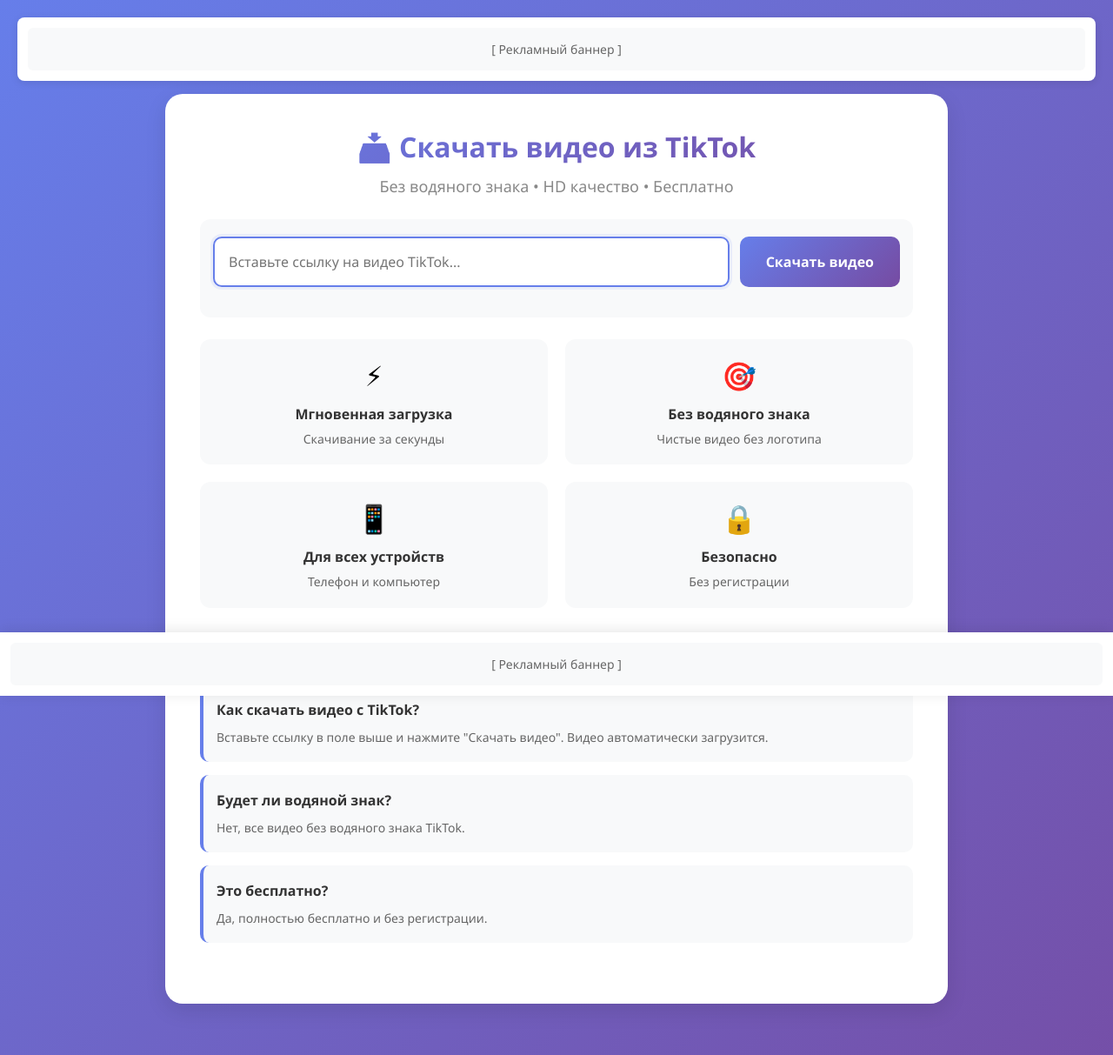
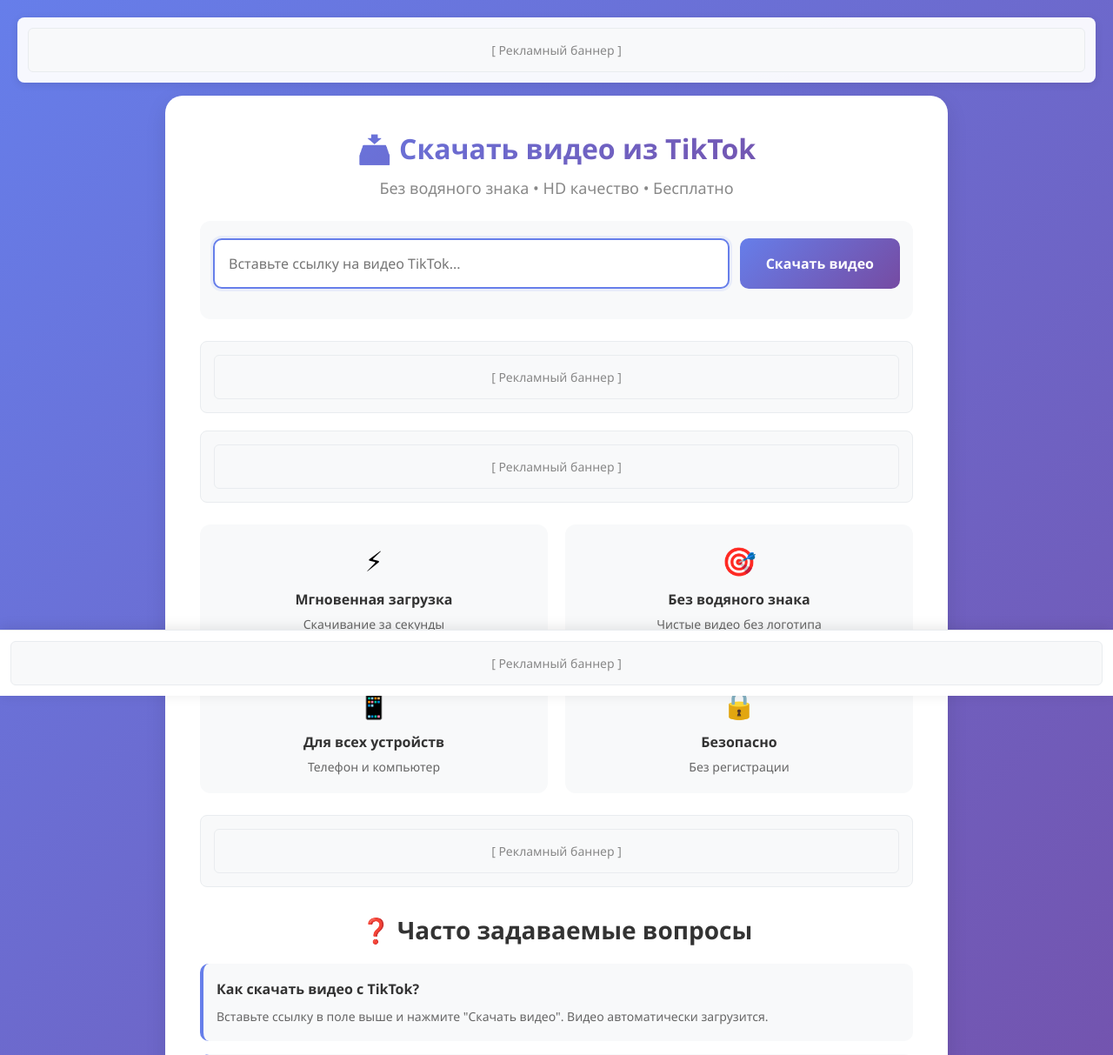
Before and after one commit to Olena-Mala/tiktok-d, a Flask app: page / in a window 1280 px wide. Shown: the top 1213 px of the page at 87% size. Run offline with Flask 3, Linux system fonts and the light colour scheme.

Commit message:
index.html

```diff
--- a/templates/index.html
+++ b/templates/index.html
@@ -31,21 +31,25 @@
 
         /* Top Banner */
         .top-banner {
-            background: #fff;
+            background: rgba(255, 255, 255, 0.95);
             padding: 12px;
             text-align: center;
             border-radius: 8px;
             margin-bottom: 15px;
             box-shadow: 0 2px 10px rgba(0,0,0,0.1);
+            position: sticky;
+            top: 10px;
+            z-index: 100;
         }
 
         .ad-placeholder {
             padding: 15px;
             background: #f8f9fa;
             border-radius: 6px;
-            color: #666;
+            color: #888;
             font-size: 14px;
             font-weight: 500;
+            border: 1px solid #e9ecef;
         }
 
         /* Main Container */
@@ -124,6 +128,15 @@
             box-shadow: 0 6px 20px rgba(102, 126, 234, 0.3);
         }
 
+        /* Ad after form */
+        .ad-after-form {
+            margin: 20px 0;
+            padding: 15px;
+            background: #f8f9fa;
+            border-radius: 8px;
+            border: 1px solid #e9ecef;
+        }
+
         /* Video Result Section */
         .video-result {
             display: none;
@@ -167,6 +180,15 @@
             box-shadow: 0 6px 20px rgba(72, 187, 120, 0.4);
         }
 
+        /* Ad after download */
+        .ad-after-download {
+            margin: 20px 0;
+            padding: 15px;
+            background: #f8f9fa;
+            border-radius: 8px;
+            border: 1px solid #e9ecef;
+        }
+
         /* Features Grid */
         .features-grid {
             display: grid;
@@ -203,6 +225,15 @@
             color: #666;
             font-size: 14px;
             line-height: 1.4;
+        }
+
+        /* Ad before FAQ */
+        .ad-before-faq {
+            margin: 25px 0;
+            padding: 15px;
+            background: #f8f9fa;
+            border-radius: 8px;
+            border: 1px solid #e9ecef;
         }
 
         /* FAQ Section */
@@ -251,6 +282,7 @@
             text-align: center;
             z-index: 999;
             box-shadow: 0 -2px 15px rgba(0,0,0,0.1);
+            border-top: 1px solid #e9ecef;
         }
 
         /* Loading Overlay */
@@ -380,6 +412,11 @@
             </div>
         </div>
 
+        <!-- Ad after form -->
+        <div class="ad-after-form">
+            <div class="ad-placeholder">[ Рекламный баннер ]</div>
+        </div>
+
         <!-- Error Message -->
         <div class="error-message" id="errorMessage"></div>
 
@@ -393,6 +430,11 @@
             <button class="download-final-btn" onclick="downloadVideo()">
                 ⬇️ Скачать
             </button>
+        </div>
+
+        <!-- Ad after download -->
+        <div class="ad-after-download">
+            <div class="ad-placeholder">[ Рекламный баннер ]</div>
         </div>
 
         <!-- Features Grid -->
@@ -417,6 +459,11 @@
                 <h3>Безопасно</h3>
                 <p>Без регистрации</p>
             </div>
+        </div>
+
+        <!-- Ad before FAQ -->
+        <div class="ad-before-faq">
+            <div class="ad-placeholder">[ Рекламный баннер ]</div>
         </div>
 
         <!-- FAQ Section -->
```
